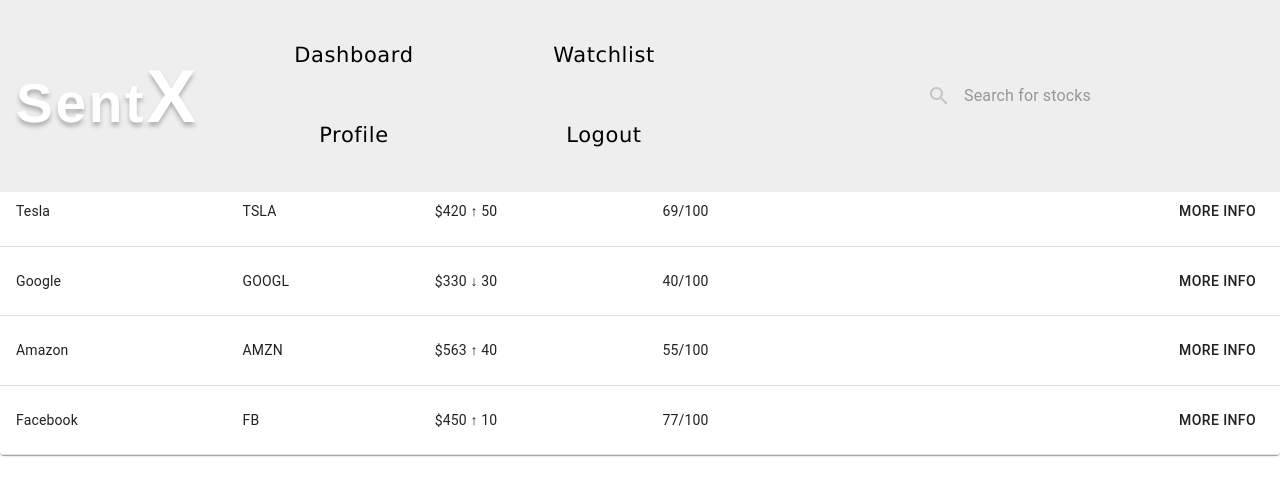
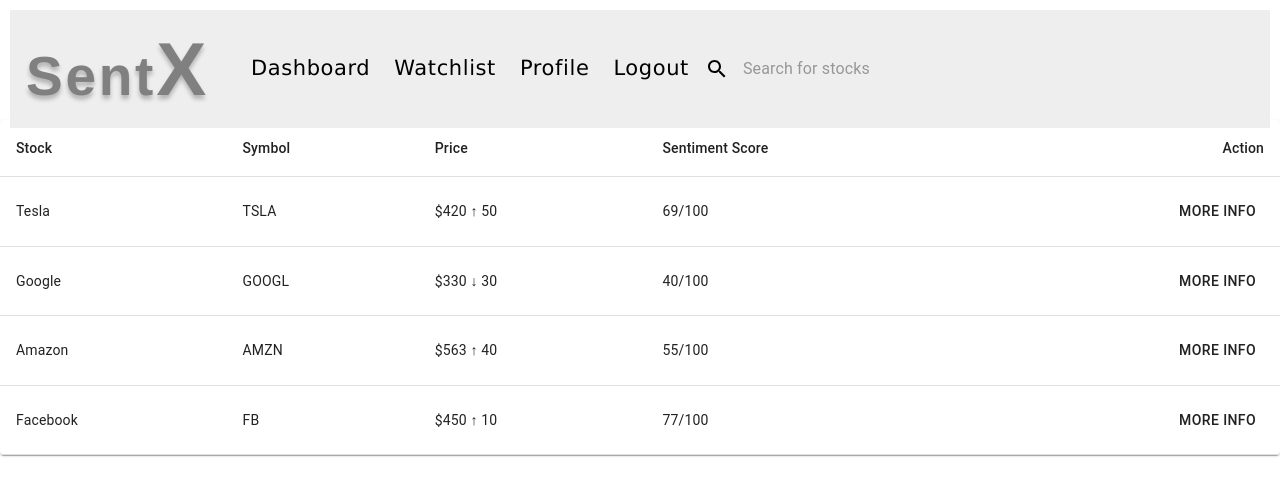
Before and after one commit to luckyjaiswaal/2021_SES3A_TEAM2, a React (Create React App) app in the folder frontend/react_app/: page / in a window 1280 px wide. Shown: the top 496 px of the page. Built offline with nearby package versions, Linux system fonts and the light colour scheme.

Commit message:
NavBar scaling fixed

```diff
--- a/frontend/react_app/src/components/navbar/index.js
+++ b/frontend/react_app/src/components/navbar/index.js
@@ -49,7 +49,7 @@
             <div className="nav">
                 <Box display="flex" bgcolor="grey.200" p={2} alignItems="center">
                 <Box fontSize="55px" className="logo">Sent<Box display="inline" fontSize="75px">X</Box></Box>
-                    <Box>
+                    <Box className="box">
                         <NavButton className="btn" disableRipple style={{fontFamily: 'Verdana', fontSize: '21px', color: 'black'}}>Dashboard</NavButton>
                         <NavButton className="btn" disableRipple style={{fontFamily: 'Verdana', fontSize: '21px', color: 'black'}}>Watchlist</NavButton>
                         <NavButton className="btn" disableRipple style={{fontFamily: 'Verdana', fontSize: '21px', color: 'black'}}>Profile</NavButton>
--- a/frontend/react_app/src/components/navbar/nav.css
+++ b/frontend/react_app/src/components/navbar/nav.css
@@ -15,16 +15,16 @@
 .wrapper .nav {
     z-index: 9999;
     height: 120px;
-    padding: 0;
+    padding: 10px;
     width: 100%;
-    color:#c4c4c4;
+    color:black;
     /* position: absolute; */
     top: 0; left: 0; right: 0;
 }
 
 .btn {
     height: 80px;
-    width: 250px;
+    width: auto;
 }
 
 .input{
@@ -37,7 +37,7 @@
     font-style: normal;
     font-weight: bold;
     padding-right: 30px;
-    color: white;
+    color:grey;
     letter-spacing: 0.05em;
     text-shadow: 0px 4px 4px
     rgba(0, 0, 0, 0.25);
```
Also changed, not shown: 1 other file (tests, documents, lock files or other folders).
